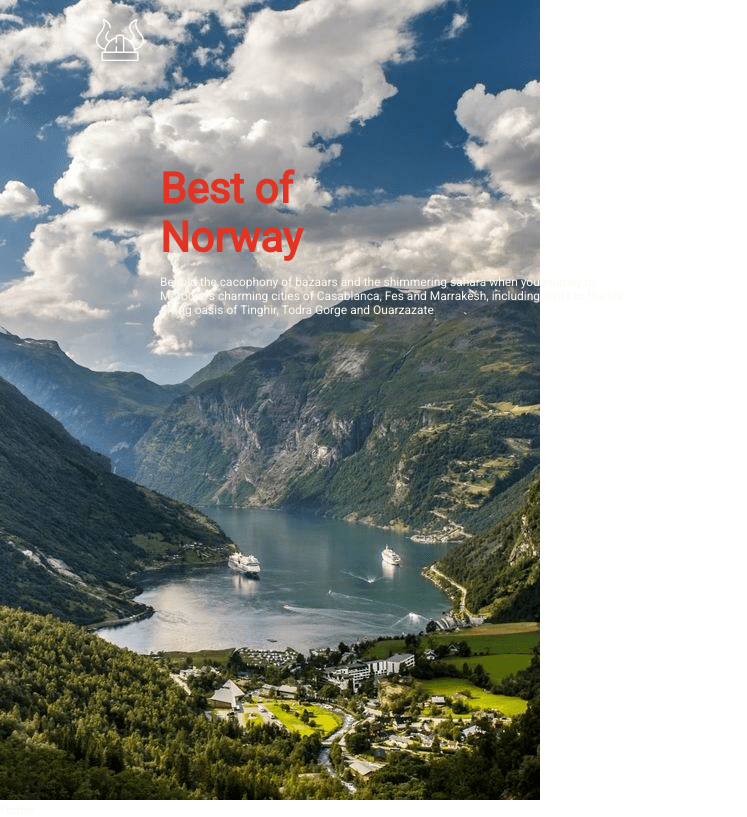
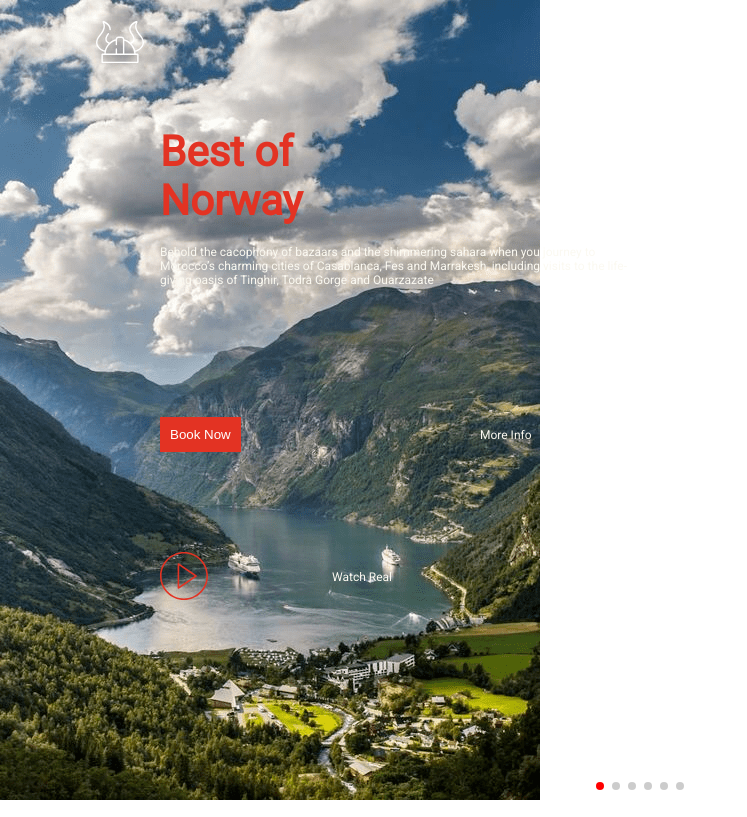
Before and after one commit to sametkaraca/nordictravel, a React (Create React App) app: page / in a window 1280 px wide. Shown: the whole page, without its empty margins (0-747 px from the left). Built offline with nearby package versions, Linux system fonts and the light colour scheme.

Commit message:
Home page is completed for XS.

```diff
--- a/src/App.js
+++ b/src/App.js
@@ -6,8 +6,8 @@ import { Footer } from "./pages/Footer";
 export const App = () => {
   return (
     <>
+      <NavBar />
       <Pages />
-      <Footer />
     </>
   );
 };
--- a/src/pages/Footer.jsx
+++ b/src/pages/Footer.jsx
@@ -1,5 +1,11 @@
 import React from "react";
+import style from "../styles/_footer.module.scss";
 
 export const Footer = () => {
-  return <footer>Footer</footer>;
+  return (
+    <footer className={style.footer}>
+      <span className={style.footer_icon_up}>Y</span>
+      <span className={style.footer_icon_down}>T</span>
+    </footer>
+  );
 };
--- a/src/pages/Home/Home.jsx
+++ b/src/pages/Home/Home.jsx
@@ -1,26 +1,29 @@
 import React from "react";
 import { Swiper, SwiperSlide } from "swiper/react";
+import SwiperCore, { Pagination } from "swiper";
 import "swiper/swiper.scss";
 import { HomeCountry } from "./HomeCountry";
 import style from "../../styles/_home.module.scss";
+import "swiper/components/pagination/pagination.scss";
 import norwayImgSM from "../../assets/wallpapers/norway.png";
 import swedenImgSM from "../../assets/wallpapers/sweden.png";
 import finlandImgSM from "../../assets/wallpapers/finland.png";
 import estoniaImgSM from "../../assets/wallpapers/estonia.png";
 import icelandImgSM from "../../assets/wallpapers/iceland.png";
 import denmarkImgSM from "../../assets/wallpapers/denmark.png";
-import { NavBar } from "../NavBar";
+
+SwiperCore.use([Pagination]);
 
 export const Home = () => {
   return (
     <>
-      <NavBar />
-
       <section className={style.home}>
         <Swiper
           className={style.home_swiper}
           spaceBetween={0}
           slidesPerView={1}
+          navigation
+          pagination={{ clickable: true }}
           onSlideChange={() => console.log("slide change")}
           onSwiper={(swiper) => console.log(swiper)}
         >
--- a/src/pages/Home/HomeCountry.jsx
+++ b/src/pages/Home/HomeCountry.jsx
@@ -1,5 +1,6 @@
 import React from "react";
 import style from "../../styles/_home.module.scss";
+import playIcon from "../../assets/play.svg";
 
 export const HomeCountry = ({ image }) => {
   return (
@@ -25,6 +26,23 @@ export const HomeCountry = ({ image }) => {
           including visits to the life-giving oasis of Tinghir, Todra Gorge and
           Ouarzazate
         </p>
+        <button className={style.home_country_container__button}>
+          Book Now
+        </button>
+        <a className={style.home_country_container__info}>More Info</a>
+
+        <a
+          href="www.youtube.com"
+          className={style.home_country_container__play}
+        >
+          <img
+            src={playIcon}
+            alt="Play"
+            className={style.home_country_container__play__img}
+          />{" "}
+        </a>
+
+        <span className={style.home_country_container__watch}>Watch Real</span>
       </div>
     </section>
   );
--- a/src/styles/_footer.module.scss
+++ b/src/styles/_footer.module.scss
@@ -0,0 +1,15 @@
+.footer {
+  display: grid;
+  grid-template-columns: repeat(8, 1fr);
+  background: black;
+  height: 6vh;
+
+  &_icon_up {
+    grid-column: 2/3;
+    color: red;
+  }
+  &_icon_down {
+    grid-column: 3/4;
+    color: blue;
+  }
+}
--- a/src/styles/_home.module.scss
+++ b/src/styles/_home.module.scss
@@ -1,6 +1,12 @@
 @import "./base.module";
 @import "./utilities.module";
-@import "./utilities.module";
+:root {
+  --swiper-theme-color: red;
+}
+
+// .home_swiper {
+//   margin-bottom: -4px;
+// }
 
 .home_country {
   &_container {
@@ -11,20 +17,55 @@
     width: 100%;
     height: 100%;
     position: absolute;
-    top: 8vh;
+    top: 10vh;
     // opacity: 1;
     user-select: none;
 
     &__title {
       grid-column: 2/5;
-      grid-row: 3/5;
+      grid-row: 2/3;
       color: $color-alizarin;
     }
 
     &__content {
-      margin-top: 1rem;
+      margin: 2rem 0;
       grid-column: 2/5;
-      grid-row: 5/8;
+      grid-row: 3/6;
+    }
+
+    &__button {
+      grid-column: 2/4;
+      grid-row: 7/8;
+      justify-self: start;
+      align-self: center;
+      padding: 1rem;
+      background-color: $color-alizarin;
+      border: none;
+      color: white;
+    }
+
+    &__info {
+      grid-column: 4/6;
+      grid-row: 7/8;
+      justify-self: start;
+      align-self: center;
+    }
+    &__play {
+      grid-column: 2/3;
+      grid-row: 10/11;
+      justify-self: start;
+      align-self: center;
+
+      &__img {
+        height: 48px;
+      }
+    }
+    &__watch {
+      margin-left: 1.2rem;
+      grid-column: 3/5;
+      grid-row: 10/11;
+      justify-self: start;
+      align-self: center;
     }
   }
 }
--- a/src/styles/_navbar.module.scss
+++ b/src/styles/_navbar.module.scss
@@ -20,6 +20,7 @@
   &_menu {
     grid-column: 8/9;
     align-self: center;
+    margin: 1.6rem;
 
     &__img {
       height: 48px;
--- a/src/styles/main.module.scss
+++ b/src/styles/main.module.scss
@@ -1,8 +1,6 @@
 //Base & Utilities
 @import "./base.module";
 @import "./utilities.module";
-
-//Pages
 @import "./home.module";
 @import "./navbar.module";
 @import "./footer.module";
```
Also changed, not shown: src/assets/play.svg (added).
